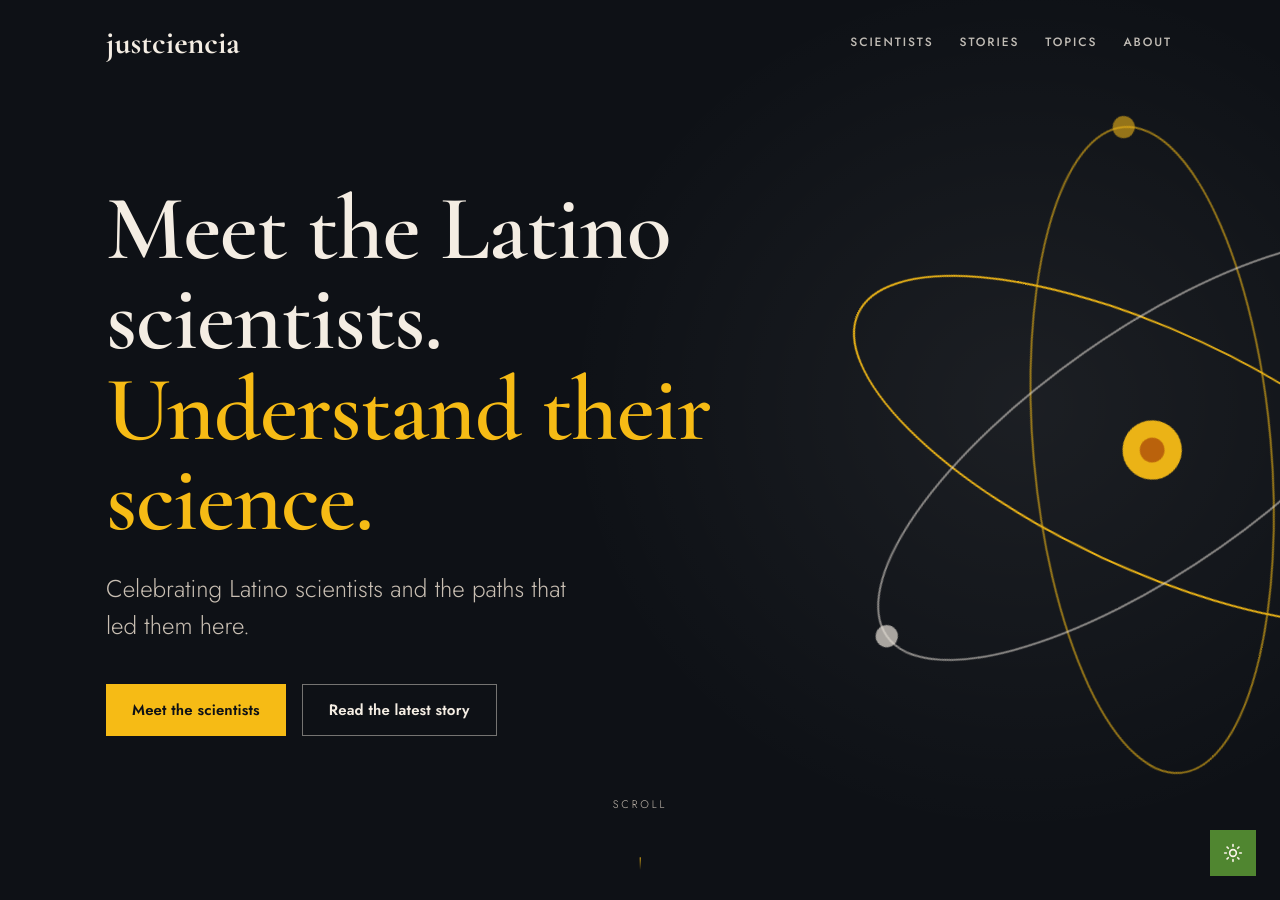
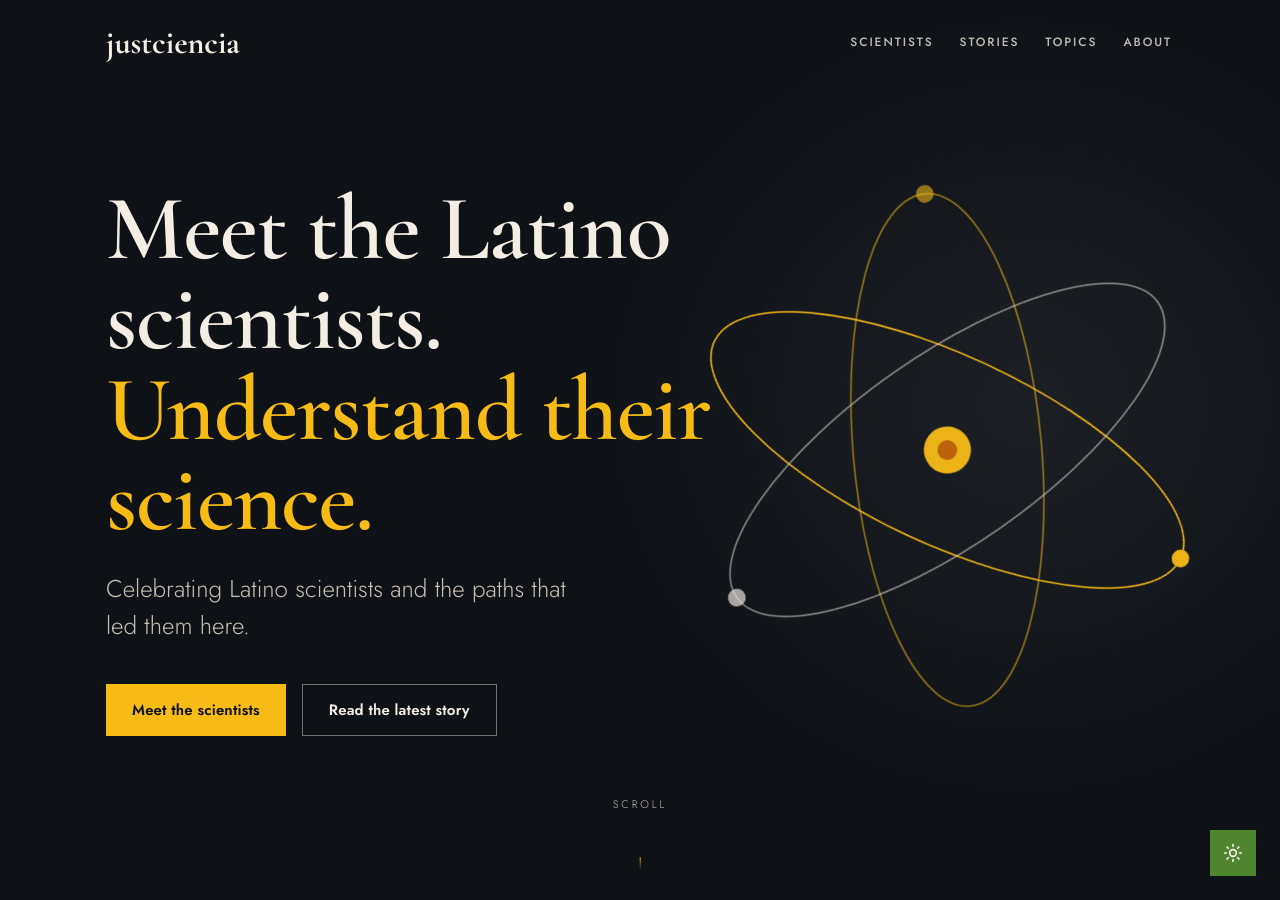
Before and after one commit to justciencia/website, a Jekyll site: the page built from index.html, in a window 1280 px wide and 900 px high. Built offline with Jekyll 4.4.1, drawn with Linux system fonts in a browser that asks for light colours.

Commit message:
Add files via upload

```diff
--- a/assets/css/editorial.css
+++ b/assets/css/editorial.css
@@ -35,7 +35,7 @@ body.ed{--on-dark:#F4EDE3;--on-dark-soft:#C9BFB3;--rule-dark:rgba(244,237,227,.1
 .ed .hero .pill-btn-primary:hover{background:#FFD24A;}
 .ed .hero .pill-btn-outline{color:var(--on-dark);border-color:rgba(244,237,227,.45);}
 .ed .hero .pill-btn-outline:hover{background:var(--on-dark);color:#241811;border-color:var(--on-dark);}
-.ed .orbits{right:-19%;width:min(58%,800px);opacity:.95;}
+.ed .orbits{right:3%;width:min(46%,680px);opacity:.95;}
 .scroll-cue{position:absolute;bottom:30px;left:50%;transform:translateX(-50%);z-index:2;display:flex;flex-direction:column;align-items:center;gap:12px;font-size:11px;letter-spacing:.26em;text-transform:uppercase;color:var(--on-dark-soft);}
 .scroll-cue::after{content:"";width:1px;height:46px;background:linear-gradient(var(--yellow),transparent);animation:cue 2.2s ease-in-out infinite;}
 @keyframes cue{0%{transform:scaleY(0);transform-origin:top;}45%{transform:scaleY(1);transform-origin:top;}55%{transform:scaleY(1);transform-origin:bottom;}100%{transform:scaleY(0);transform-origin:bottom;}}
```
